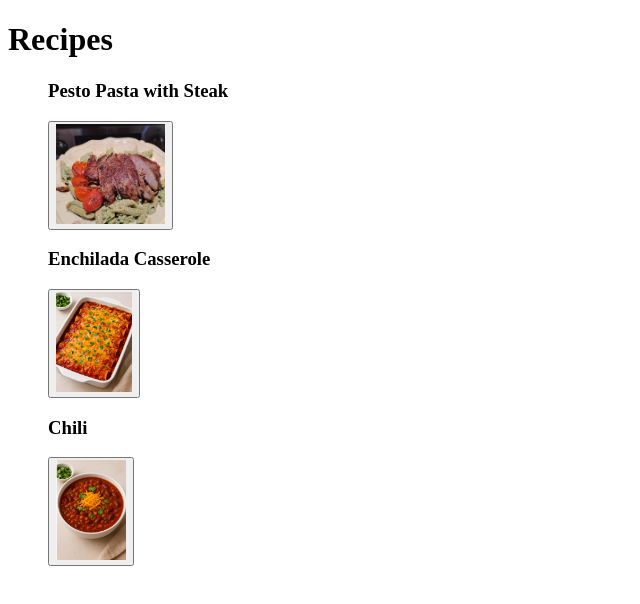
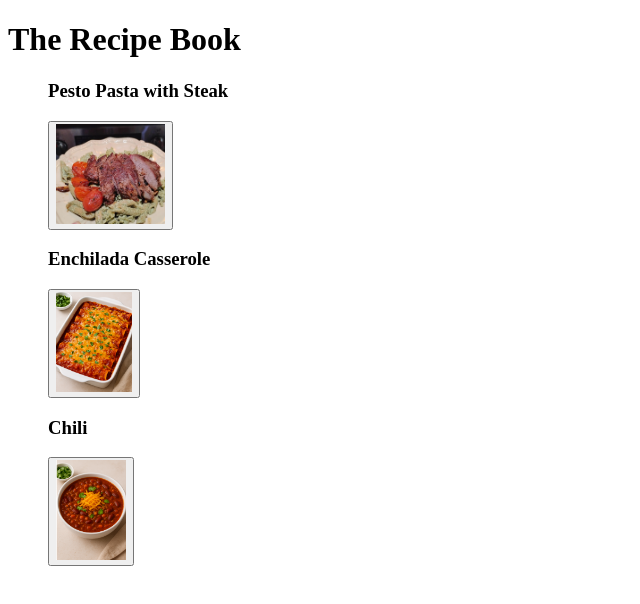
Before and after one commit to symphony407/odin-recipes, a plain HTML site: page index.html in a window 1280 px wide. Shown: the whole page, without its empty margins (0-640 px from the left). Drawn offline with Linux system fonts and the light colour scheme.

Commit message:
Update Readme

```diff
--- a/index.html
+++ b/index.html
@@ -7,7 +7,7 @@
 
 </head>
 <body>
-    <h1>Recipes</h1>
+    <h1>The Recipe Book</h1>
     <ul>
 
         <h3>Pesto Pasta with Steak</h2>
```
Also changed, not shown: 1 other file.
